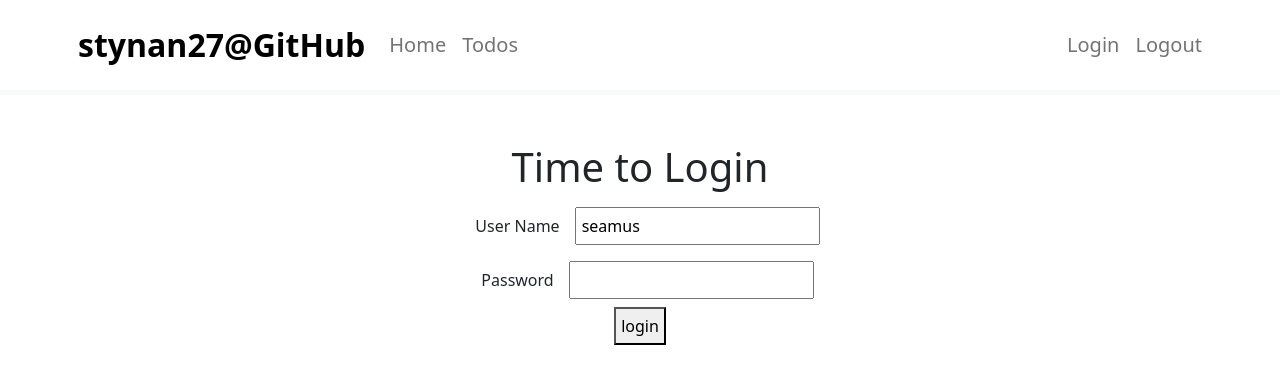
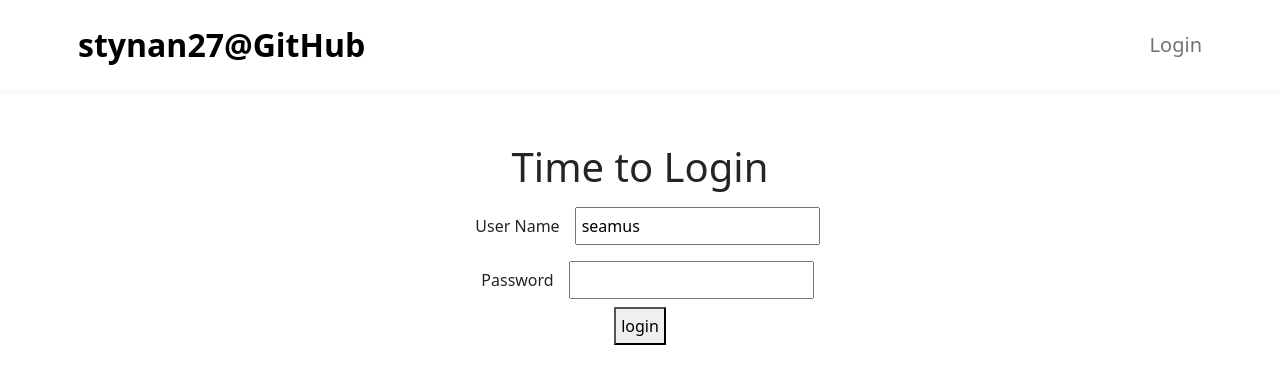
Before and after one commit to stynan27/todo-app, a React (Create React App) app: page / in a window 1280 px wide. Shown: the top 384 px of the page. Built offline with nearby package versions, Linux system fonts and the light colour scheme.

Commit message:
isAuthenticated via global authContext

```diff
--- a/src/components/todo/header/HeaderComponent.jsx
+++ b/src/components/todo/header/HeaderComponent.jsx
@@ -7,8 +7,11 @@
     // new way - via anonymous function in AuthContext.js
     // no need to re-import useContext() from react!
     const authContext = useAuth();
+    const isAuthenticated = authContext.isAuthenticated;
 
-    console.log(authContext.number)
+    function logout() {
+        authContext.setAuthenticated(false);
+    }
 
     return (
         <header className="border-bottom border-light border-5 mb-5 p-2">
@@ -23,14 +26,10 @@
                             <ul className="navbar-nav">
                                 <li className="nav-item fs-5">
                                     {/* Use of link component here for local routing */}
-                                    <Link to="/welcome/seamus" className="nav-link">
-                                    Home
-                                    </Link>
+                                    { isAuthenticated &&<Link to="/welcome/seamus" className="nav-link">Home</Link> }
                                 </li>
                                 <li className="nav-item fs-5">
-                                    <Link to="/todos" className="nav-link">
-                                    Todos
-                                    </Link>
+                                    { isAuthenticated && <Link to="/todos" className="nav-link">Todos</Link> }
                                 </li>
                             </ul>
                         </div>
@@ -38,14 +37,10 @@
 
                         <ul className="navbar-nav">
                             <li className="nav-item fs-5">
-                                <Link className="nav-link" to="/login">
-                                Login
-                                </Link>
+                                { !isAuthenticated && <Link className="nav-link" to="/login">Login</Link> }
                             </li>
                             <li className="nav-item fs-5">
-                                <Link className="nav-link" to="/logout">
-                                Logout
-                                </Link>
+                                { isAuthenticated && <Link className="nav-link" to="/logout" onClick={logout}>Logout</Link> }
                             </li>
                         </ul>
                     </nav>
--- a/src/components/todo/login/LoginComponent.jsx
+++ b/src/components/todo/login/LoginComponent.jsx
@@ -1,5 +1,6 @@
 import { useState } from "react";
 import { useNavigate } from "react-router-dom";
+import { useAuth } from "../security/AuthContext";
 
 export default function LoginComponent() {
 
@@ -9,6 +10,7 @@
     const [showErrorMessage, setShowErrorMessage] = useState(false);
 
     const navigate = useNavigate();
+    const authContext = useAuth();
 
     function handleUsernameChange(event) {
         setUsername(event.target.value);
@@ -20,10 +22,12 @@
 
     function handleSubmit(event) {
         if (username === 'seamus' && password === 'dummy') {
+            authContext.setAuthenticated(true);
             setShowSuccessMessage(true);
             setShowErrorMessage(false);
             navigate(`welcome/${username}`);
         } else {
+            authContext.setAuthenticated(false);
             setShowErrorMessage(true);
             setShowSuccessMessage(false);
         }
--- a/src/components/todo/security/AuthContext.js
+++ b/src/components/todo/security/AuthContext.js
@@ -10,13 +10,13 @@
 
 export default function AuthProvider({ children }) {
 
-    const [number, setNumber] = useState(0);
+    const [isAuthenticated, setAuthenticated] = useState(false);
 
-
-    setInterval(() => setNumber(number + 5), 5000 );
+    // more readible way to export variable names
+    const valuesToBeShared = { isAuthenticated, setAuthenticated };
 
     return (
-        <AuthContext.Provider value={ { number } }>
+        <AuthContext.Provider value={ valuesToBeShared }>
             {children}
         </AuthContext.Provider>
     );
```
